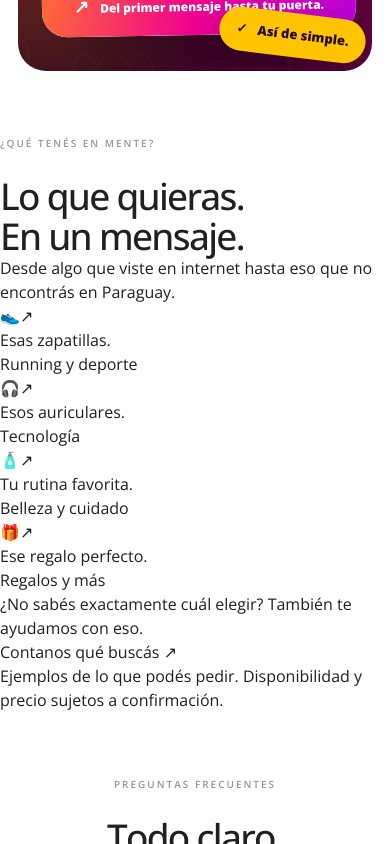
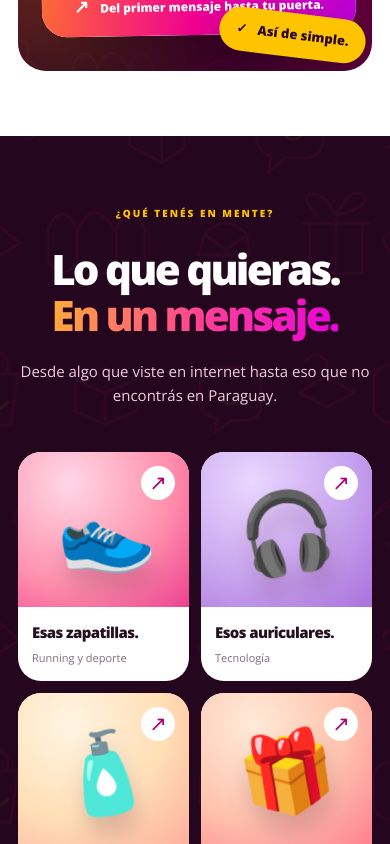
Before and after one commit to sebaparaguay/traela-landing, a Next.js app: page / in a window 390 px wide. Shown: the part 4260-5104 px from the top of the page. Built offline with nearby package versions, Linux system fonts and the light colour scheme; no server answers.

Commit message:
Style responsive Traela product discovery section

```diff
--- a/app/landing.css
+++ b/app/landing.css
@@ -194,3 +194,35 @@
 .persona-landing .clarity-floating span{margin-right:7px}
 @media(max-width:900px){.persona-landing .clarity-section{grid-template-columns:1fr;gap:35px;padding:75px 28px}.persona-landing .clarity-showcase{min-height:540px}}
 @media(max-width:550px){.persona-landing .clarity-section{padding:65px 18px}.persona-landing .clarity-showcase{padding:36px 20px;min-height:500px;border-radius:28px}.persona-landing .clarity-ticket{transform:rotate(-1deg)}.persona-landing .clarity-floating{right:6px;bottom:15px}.persona-landing .ticket-main{padding:23px 20px}.persona-landing .ticket-top{padding:17px 20px}}
+
+/* Discovery-to-WhatsApp section */
+.persona-landing .discover-section{background:#24071e;color:#fff;position:relative;isolation:isolate;overflow:hidden}
+.persona-landing .discover-section::before{content:"";position:absolute;inset:0;background:url('/traela-pattern.svg') center/530px repeat;opacity:.15;z-index:-1}
+.persona-landing .discover-inner{max-width:1180px;margin:auto;padding:105px 35px 85px}
+.persona-landing .discover-heading{text-align:center;max-width:690px;margin:0 auto 45px}
+.persona-landing .discover-heading .eyebrow{color:#ffc400;font-weight:800}
+.persona-landing .discover-heading h2{font-size:clamp(42px,5vw,70px);font-weight:800;letter-spacing:-.065em;line-height:1.08;color:#fff}
+.persona-landing .discover-heading h2 span{background:linear-gradient(100deg,#ffad39,#ff4590,#e900dc);background-clip:text;-webkit-background-clip:text;color:transparent}
+.persona-landing .discover-heading>p:last-child{font-size:17px;line-height:1.6;color:#f0ccdf;margin-top:22px}
+.persona-landing .discover-grid{display:grid;grid-template-columns:repeat(4,minmax(0,1fr));gap:17px}
+.persona-landing .discover-card{display:block;border-radius:23px;overflow:hidden;background:#fff;color:#25121e;transition:transform .22s,box-shadow .22s}
+.persona-landing .discover-card:hover{transform:translateY(-6px);box-shadow:0 20px 35px #0006}
+.persona-landing .discover-visual{height:210px;display:grid;place-items:center;position:relative;overflow:hidden}
+.persona-landing .discover-running{background:radial-gradient(circle at 30% 20%,#ffd7e7,#ff91ad 58%,#ed408f)}
+.persona-landing .discover-tech{background:radial-gradient(circle at 30% 20%,#e9d7ff,#c9a5ef 55%,#aa70db)}
+.persona-landing .discover-beauty{background:radial-gradient(circle at 30% 20%,#fff4e2,#ffdfb6 55%,#ffae9d)}
+.persona-landing .discover-gifts{background:radial-gradient(circle at 30% 20%,#ffead9,#ffc3ad 55%,#ff7d8f)}
+.persona-landing .discover-object{font-size:102px;line-height:1;filter:drop-shadow(0 18px 12px #41002b30);transform:rotate(-10deg);transition:transform .2s}
+.persona-landing .discover-card:hover .discover-object{transform:rotate(-3deg) scale(1.08)}
+.persona-landing .discover-card-arrow{position:absolute;top:14px;right:14px;background:#fff;border-radius:50%;height:34px;width:34px;display:grid;place-items:center;font-size:21px;color:#ad0078}
+.persona-landing .discover-card-copy{padding:20px 19px 22px}
+.persona-landing .discover-card-copy h3{font-size:18px;font-weight:800;letter-spacing:-.04em}
+.persona-landing .discover-card-copy p{font-size:12px;color:#826e7c;margin-top:7px}
+.persona-landing .discover-bottom{display:flex;flex-direction:column;align-items:center;gap:20px;margin-top:42px;text-align:center}
+.persona-landing .discover-bottom p{color:#f1ccdf;font-size:15px}
+.persona-landing .discover-bottom a{display:inline-flex;align-items:center;gap:20px;border-radius:50px;background:linear-gradient(105deg,#ff7134,#ef008e,#b500d9);color:white;padding:16px 25px;font-size:15px;font-weight:800;box-shadow:0 12px 30px #ed008044;transition:transform .2s}
+.persona-landing .discover-bottom a:hover{transform:translateY(-3px)}
+.persona-landing .discover-bottom a span{font-size:22px}
+.persona-landing .discover-note{text-align:center;color:#cfa7be;font-size:11px;margin-top:28px!important}
+@media(max-width:950px){.persona-landing .discover-grid{grid-template-columns:repeat(2,minmax(0,1fr))}.persona-landing .discover-inner{padding:80px 28px}}
+@media(max-width:550px){.persona-landing .discover-inner{padding:70px 18px}.persona-landing .discover-grid{gap:12px}.persona-landing .discover-visual{height:155px}.persona-landing .discover-object{font-size:78px}.persona-landing .discover-card-copy{padding:14px}.persona-landing .discover-card-copy h3{font-size:15px}.persona-landing .discover-card-copy p{font-size:11px}.persona-landing .discover-heading>p:last-child{font-size:15px}}
```
